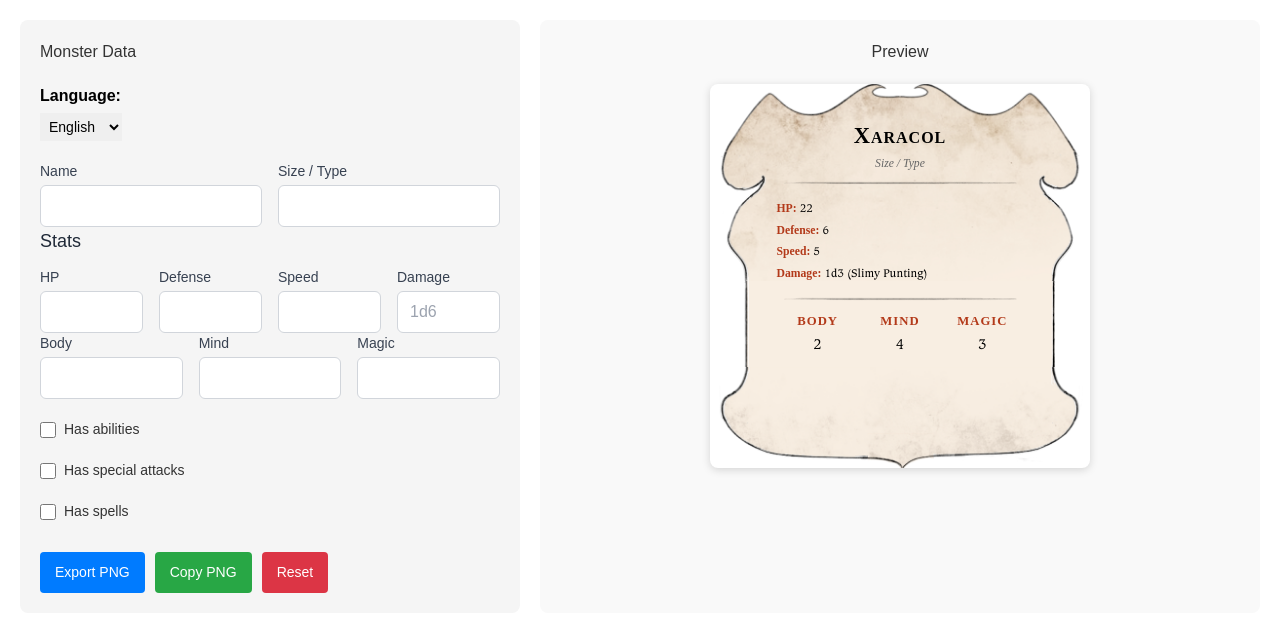
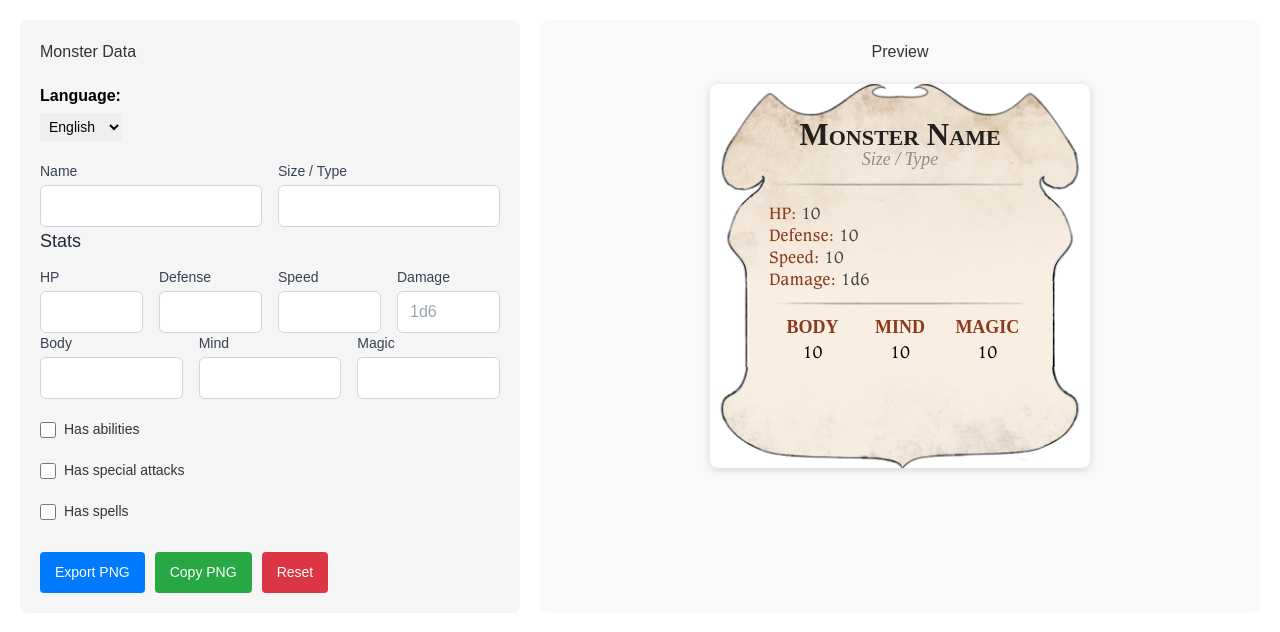
Before and after one commit to bpiccia/omios-ures-monster-card-builder, a React (Vite) app: page / in a window 1280 px wide. Shown: the top 632 px of the page. Built offline with nearby package versions, Linux system fonts and the light colour scheme; a web font is replaced by a local one.

Commit message:
fix: ajustes de layout

```diff
--- a/src/components/CardContent.css
+++ b/src/components/CardContent.css
@@ -4,79 +4,92 @@
 .monster-title {
   font-family: 'Sudbury', serif;
   color: #000000;
-  font-weight: 700;
-  font-size: 22.5px;
+  font-weight: 600;
+  font-size: 31px;
+  line-height: 31px;
   text-align: center;
-  letter-spacing: 1px;
-  margin-bottom: 0;
   font-variant: small-caps;
+  opacity: 0.85;
 }
 
 .monster-size-type {
   font-family: 'QueensPark', serif;
   font-style: italic;
   color: #666666;
-  font-size: 11.7px;
+  font-size: 18px;
+  line-height: 18px;
   text-align: center;
-  margin-top: 2px;
+  opacity: 0.7;
+  margin-bottom: 5px;
 }
 
 .stat-label {
-  color: #b33a1a;
+  color: #8b3b1b;
 }
 
 .stat-value {
   color: #000000;
+  opacity: 0.7;
 }
 
 .stat-row {
-  font-weight: 400;
-  font-size: 11.7px;
-  margin-bottom: 2px;
+  font-size: 17.5px;
+  line-height: 22px;
 }
 
 .attribute-label {
-  color: #b33a1a;
+  color: #8b3b1b;
+  opacity: 1;
   font-weight: 700;
-  font-size: 12.7px;
+  line-height: 20px;
+  font-size: 18px;
   text-transform: uppercase;
-  letter-spacing: 1px;
 }
 
 .attribute-value {
   color: #000000;
   font-weight: 400;
-  font-size: 14.9px;
+  margin-top: 1.5px;
+  line-height: 20px;
+  font-size: 18px;
   font-variant: small-caps;
 }
 
 .section-header {
-  color: #b33a1a;
+  color: #8b3b1b;
   font-family: 'Sudbury', serif;
-  font-weight: 700;
-  font-size: 10px;
-  text-transform: uppercase;
-  margin-bottom: 1px;
-  letter-spacing: 1px;
+  font-size: 22px;
+  line-height: 22px;
+  margin-top: -4px;
+  font-variant: small-caps;
   text-align: left;
+
 }
 
 .section-content {
   font-family: 'Sudbury', serif;
-  font-size: 10px;
-  text-align: left;
+  line-height: 15px;
+  /* font-size: 10px;
+  text-align: left; */
+}
+
+.ability-item {
+  margin-top: 8px;
+  font-size: 15px;
+  line-height: 17px;
 }
 
 .ability-name {
   color: #000000;
-  font-weight: 700;
+  opacity: 0.8;
+  font-weight: bold;
   font-style: italic;
 }
 
 .ability-desc {
   color: #666666;
+  opacity: 0.85;
   margin-left: 4px;
-  font-weight: 400;
 }
 
 /* Layout Classes */
@@ -121,7 +134,8 @@
   flex: 1;
 }
 
-.ability-item {
-  font-size: 10px;
-  margin-bottom: 2px;
+
+
+body {
+  line-height: 1;
 }
--- a/src/components/CardContent.tsx
+++ b/src/components/CardContent.tsx
@@ -39,11 +39,11 @@ export function CardContent({
     >
       <div
         ref={textRef}
-        style={{ paddingTop: topPadding, paddingBottom: bottomPadding, width: '65%', textAlign: 'left', display: 'flex', flexDirection: 'column', justifyContent: 'flex-start' }}
+        style={{ paddingTop: topPadding, paddingBottom: bottomPadding, width: '69%', textAlign: 'left', display: 'flex', flexDirection: 'column', justifyContent: 'flex-start' }}
       >
 
         {/* Title and basic info */}
-        <div className="monster-title">{monster.name || 'Xaracol'}</div>
+        <div className="monster-title">{monster.name || 'Monster Name'}</div>
         <div className="monster-size-type">{monster.sizeType || 'Size / Type'}</div>
 
         <div className="linebreak-container linebreak-small">
@@ -52,10 +52,10 @@ export function CardContent({
 
         {/* Stats block */}
         <div className="stats-container">
-          <div className="stat-row"><span className="stat-label"><strong>{dict.hp}:</strong></span> <span className="stat-value">{monster.hp || '22'}</span></div>
-          <div className="stat-row"><span className="stat-label"><strong>{dict.defense}:</strong></span> <span className="stat-value">{monster.defense || '6'}</span></div>
-          <div className="stat-row"><span className="stat-label"><strong>{dict.speed}:</strong></span> <span className="stat-value">{monster.speed || '5'}</span></div>
-          <div className="stat-row"><span className="stat-label"><strong>{dict.damage}:</strong></span> <span className="stat-value">{monster.damage || '1d3 (Slimy Punting)'}</span></div>
+          <div className="stat-row"><span className="stat-label">{dict.hp}:</span> <span className="stat-value">{monster.hp || '10'}</span></div>
+          <div className="stat-row"><span className="stat-label">{dict.defense}:</span> <span className="stat-value">{monster.defense || '10'}</span></div>
+          <div className="stat-row"><span className="stat-label">{dict.speed}:</span> <span className="stat-value">{monster.speed || '10'}</span></div>
+          <div className="stat-row"><span className="stat-label">{dict.damage}:</span> <span className="stat-value">{monster.damage || '1d6'}</span></div>
         </div>
 
         <div className="linebreak-container">
@@ -66,15 +66,15 @@ export function CardContent({
         <div className="attributes-container">
           <div className="attribute-item">
             <div className="attribute-label">{dict.body}</div>
-            <div className="attribute-value">{monster.body || '2'}</div>
+            <div className="attribute-value">{monster.body || '10'}</div>
           </div>
           <div className="attribute-item">
             <div className="attribute-label">{dict.mind}</div>
-            <div className="attribute-value">{monster.mind || '4'}</div>
+            <div className="attribute-value">{monster.mind || '10'}</div>
           </div>
           <div className="attribute-item">
             <div className="attribute-label">{dict.magic}</div>
-            <div className="attribute-value">{monster.magic || '3'}</div>
+            <div className="attribute-value">{monster.magic || '10'}</div>
           </div>
         </div>
 
```
